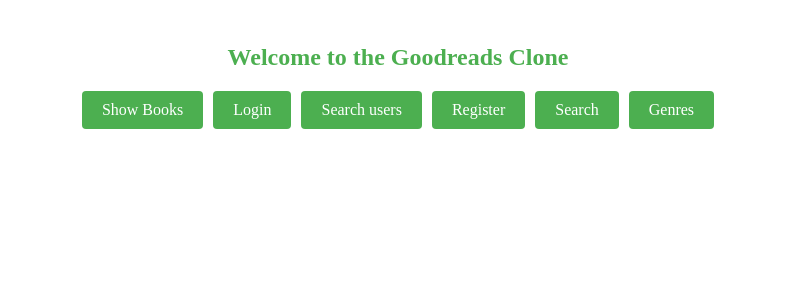
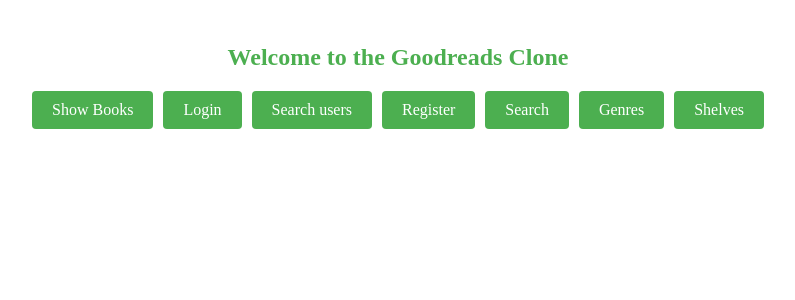
Before and after one commit to cane122/Web-projekat-fax, a Vue app in the folder vue/goodReadsClone/: page / in a window 1280 px wide. Shown: the top 300 px of the page, without its empty margins (242-1037 px from the left). Built offline with nearby package versions, Linux system fonts and the light colour scheme.

Commit message:
Dodato dugme za shelves

```diff
--- a/vue/goodReadsClone/src/views/HomeView.vue
+++ b/vue/goodReadsClone/src/views/HomeView.vue
@@ -10,6 +10,7 @@
       <router-link to="/register" class="btn">Register</router-link>
       <router-link to="/search-book" class="btn">Search</router-link>
       <router-link to="/genres" class="btn">Genres</router-link>
+      <router-link to="/shelves" class="btn">Shelves</router-link>
     </div>
   </div>
 </template>
```
